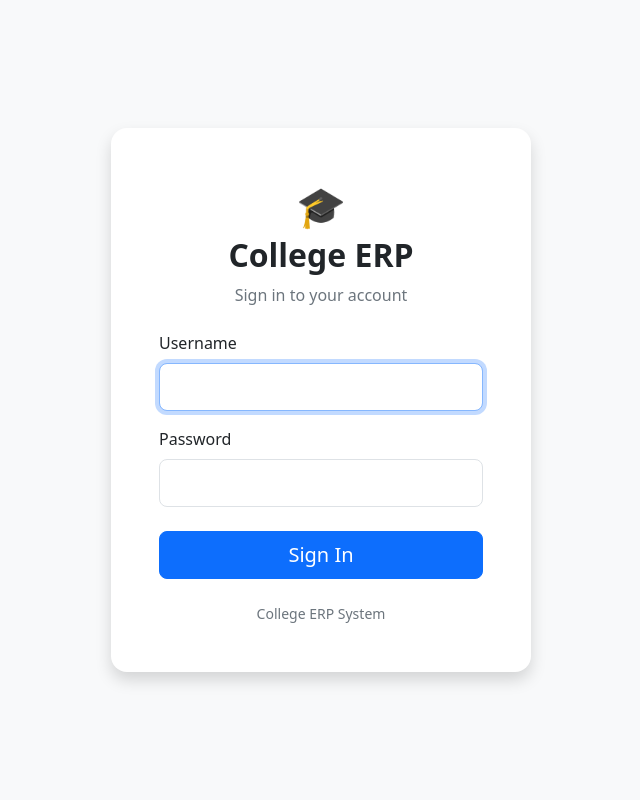
After one commit to jobinjose000/College-ERP-System, a Django app: page /accounts/login/ in a window 1280 px wide. The commit adds this page. Shown: the whole page, without its empty margins (319-959 px from the left). Run offline with Django 5.2, Linux system fonts and the light colour scheme.

Commit message:
feat: add ERP login and logout flow

```diff
--- /dev/null
+++ b/accounts/templates/accounts/login.html
@@ -0,0 +1,91 @@
+
+
+<html lang="en">
+<head>
+    <meta charset="UTF-8">
+    <meta name="viewport" content="width=device-width, initial-scale=1.0">
+    <title>Login | College ERP</title>
+
+    <link
+        href="https://cdn.jsdelivr.net/npm/bootstrap@5.3.7/dist/css/bootstrap.min.css"
+        rel="stylesheet"
+    >
+</head>
+
+<body class="bg-light">
+
+    <div class="container min-vh-100 d-flex align-items-center justify-content-center py-5">
+        <div class="card shadow border-0 rounded-4 w-100" style="max-width: 420px;">
+            <div class="card-body p-4 p-md-5">
+
+                <div class="text-center mb-4">
+                    <div class="fs-1">🎓</div>
+                    <h2 class="fw-bold">College ERP</h2>
+                    <p class="text-secondary">
+                        Sign in to your account
+                    </p>
+                </div>
+
+                {% if form.errors %}
+                    <div class="alert alert-danger" role="alert">
+                        Invalid username or password. Please try again.
+                    </div>
+                {% endif %}
+
+                {% if next %}
+                    {% if user.is_authenticated %}
+                        <div class="alert alert-warning">
+                            Your account does not have permission to access that page.
+                        </div>
+                    {% endif %}
+                {% endif %}
+
+                <form method="post">
+                    {% csrf_token %}
+
+                    <input type="hidden" name="next" value="{{ next|default:'' }}">
+
+                    <div class="mb-3">
+                        <label for="id_username" class="form-label">
+                            Username
+                        </label>
+                        <input
+                            type="text"
+                            name="username"
+                            id="id_username"
+                            class="form-control form-control-lg"
+                            autocomplete="username"
+                            required
+                            autofocus
+                        >
+                    </div>
+
+                    <div class="mb-4">
+                        <label for="id_password" class="form-label">
+                            Password
+                        </label>
+                        <input
+                            type="password"
+                            name="password"
+                            id="id_password"
+                            class="form-control form-control-lg"
+                            autocomplete="current-password"
+                            required
+                        >
+                    </div>
+
+                    <button type="submit" class="btn btn-primary btn-lg w-100">
+                        Sign In
+                    </button>
+                </form>
+
+                <p class="text-center text-secondary small mt-4 mb-0">
+                    College ERP System
+                </p>
+
+            </div>
+        </div>
+    </div>
+
+</body>
+</html>
--- a/accounts/urls.py
+++ b/accounts/urls.py
@@ -1,9 +1,24 @@
 
+from django.contrib.auth import views as auth_views
 from django.urls import path
-
 from . import views
 
 urlpatterns = [
+    # Authentication
+    path(
+        "login/",
+        auth_views.LoginView.as_view(
+            template_name="accounts/login.html"
+        ),
+        name="login",
+    ),
+    path(
+        "logout/",
+        auth_views.LogoutView.as_view(),
+        name="logout",
+    ),
+
+    # Role-based dashboards
     path("", views.dashboard_redirect, name="dashboard"),
     path(
         "super-admin/",
@@ -15,14 +30,6 @@ urlpatterns = [
         views.college_admin_dashboard,
         name="college_admin_dashboard",
     ),
-    path(
-        "faculty/",
-        views.faculty_dashboard,
-        name="faculty_dashboard",
-    ),
-    path(
-        "student/",
-        views.student_dashboard,
-        name="student_dashboard",
-    ),
+    path("faculty/", views.faculty_dashboard, name="faculty_dashboard"),
+    path("student/", views.student_dashboard, name="student_dashboard"),
 ]
--- a/config/settings.py
+++ b/config/settings.py
@@ -125,3 +125,9 @@ STATIC_URL = 'static/'
 DEFAULT_AUTO_FIELD = 'django.db.models.BigAutoField'
 
 AUTH_USER_MODEL = "accounts.User"
+
+
+# Authentication settings
+LOGIN_URL = "/accounts/login/"
+LOGIN_REDIRECT_URL = "/accounts/"
+LOGOUT_REDIRECT_URL = "/accounts/login/"
```
Also changed, not shown: accounts/templates/accounts/base.html (+6 -1 lines).
